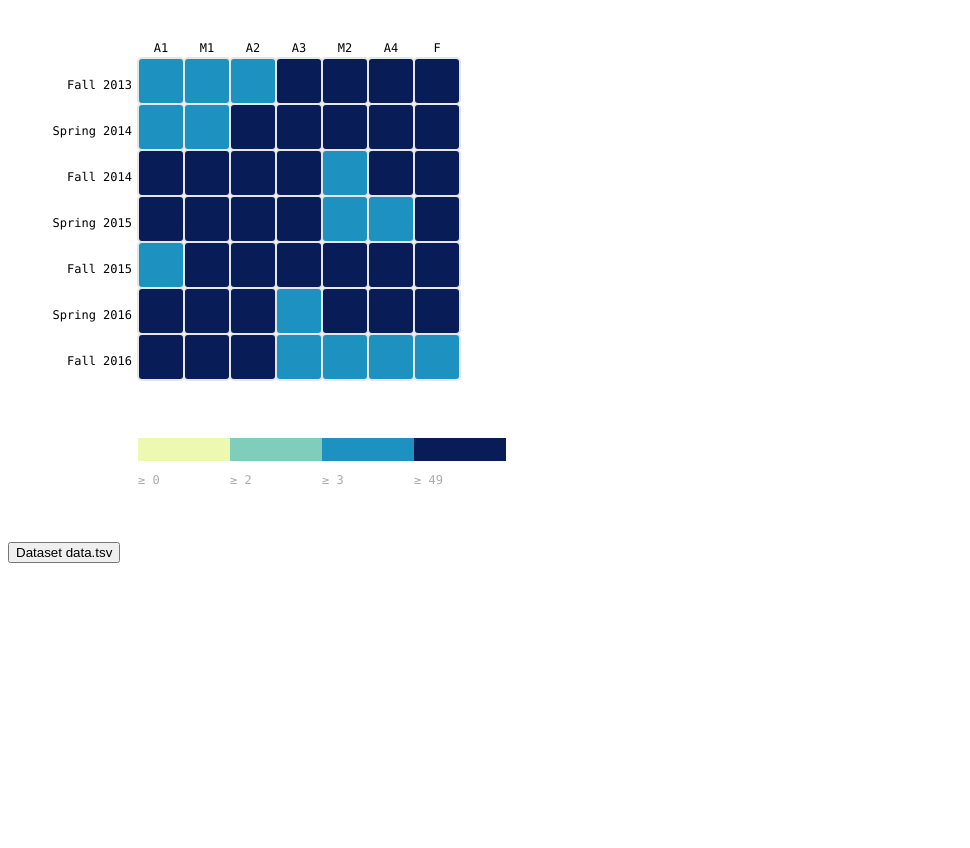
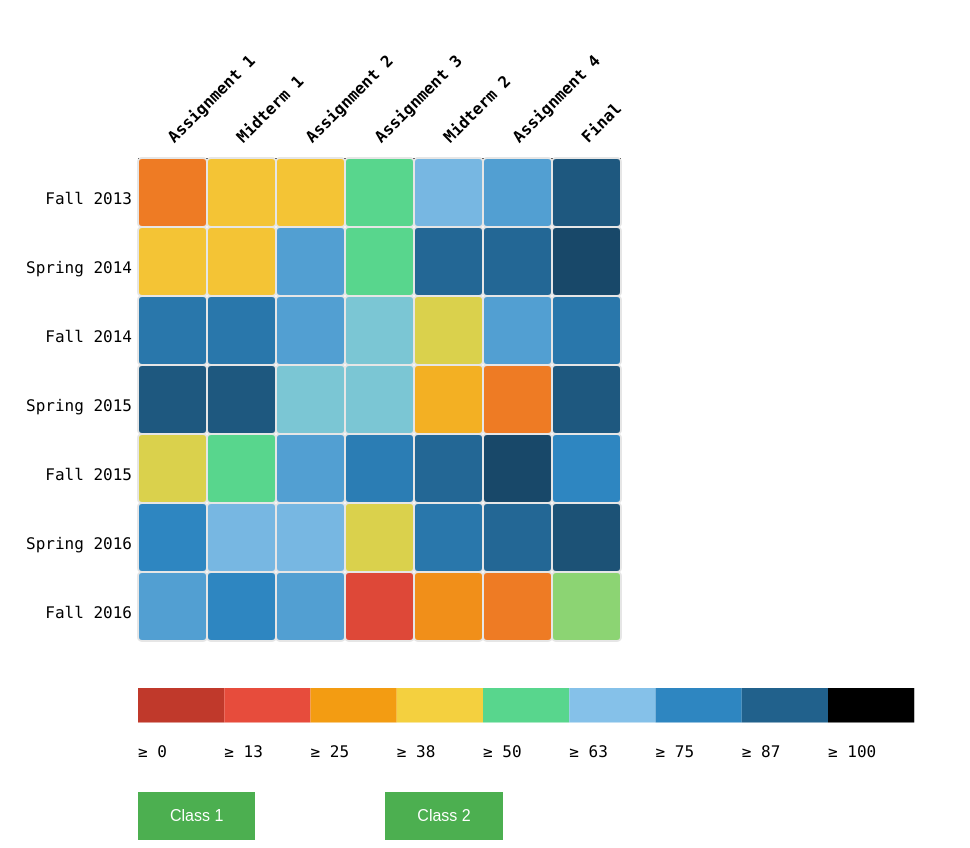
Before and after one commit to gauravaradhye/D3-HeatMap, a plain HTML site: page index.html in a window 1280 px wide. Shown: the whole page, without its empty margins (0-970 px from the left). Before the commit the page ends 800 px from the top, so only its background shows below. Drawn offline with nearby package versions, Linux system fonts and the light colour scheme.

Commit message:
Got rotated text working

```diff
--- a/index.html
+++ b/index.html
@@ -1,17 +1,18 @@
 <!DOCTYPE html>
 <meta charset="utf-8">
 <html>
+
 <head>
     <style>
         rect.bordered {
             stroke: #E6E6E6;
-        stroke-width:2px;
+            stroke-width: 2px;
         }
 
         text.mono {
-        font-size: 9pt;
+            font-size: 12pt;
             font-family: Consolas, courier;
-        fill: #aaa;
+            fill: #000;
         }
 
         text.axis-workweek {
@@ -21,25 +22,47 @@
         text.axis-worktime {
             fill: #000;
         }
+
+        .dataset-button {
+            background-color: #4CAF50;
+            /* Green */
+            border: none;
+            color: white;
+            padding: 15px 32px;
+            text-align: center;
+            text-decoration: none;
+            display: inline-block;
+            font-size: 16px;
+            margin-left: 130px;
+            cursor: hand;
+        }
     </style>
     <script src="http://d3js.org/d3.v3.js"></script>
 </head>
+
 <body>
     <div id="chart"></div>
     <div id="dataset-picker">
     </div>
     <script type="text/javascript">
-      var margin = { top: 50, right: 0, bottom: 100, left: 130 },
+        var margin = {
+                top: 150,
+                right: 0,
+                bottom: 100,
+                left: 130
+            },
             width = 960 - margin.left - margin.right,
-          height = 530 - margin.top - margin.bottom,
-          gridSize = Math.floor(width / 18),
-          legendElementWidth = gridSize*2,
-          buckets = 4,
+            height = 780 - margin.top - margin.bottom,
+            gridSize = Math.floor(width / 12),
+            legendElementWidth = gridSize * 1.25,
+            buckets = 8,
             //colors = ["#ffffd9","#edf8b1","#c7e9b4","#7fcdbb","#41b6c4","#1d91c0","#225ea8","#253494","#081d58"], // alternatively colorbrewer.YlGnBu[9]
-          colors = ["#edf8b1","#7fcdbb","#1d91c0","#081d58"], // alternatively colorbrewer.YlGnBu[9]
+            colors = ["#C0392B", "#E74C3C", "#F39C12", "#F4D03F", "#58D68D", "#85C1E9", "#2E86C1", "#21618C"], // alternatively colorbrewer.YlGnBu[9]
             courses = ["Fall 2013", "Spring 2014", "Fall 2014", "Spring 2015", "Fall 2015", "Spring 2016", "Fall 2016"],
-          assignments = ["A1", "M1", "A2", "A3", "M2", "A4", "F"];
-          datasets = ["data.tsv"];
+            assignments = ["Assignment 1", "Midterm 1", "Assignment 2", "Assignment 3", "Midterm 2", "Assignment 4", "Final"];
+
+        datasets = ["data.tsv", "data2.tsv"];
+        datasets_names = ["Class 1", "Class 2"]
 
         var svg = d3.select("#chart").append("svg")
             .attr("width", width + margin.left + margin.right)
@@ -50,22 +73,57 @@
         var courseLabels = svg.selectAll(".courseLabel")
             .data(courses)
             .enter().append("text")
-            .text(function (d) { return d; })
+            .text(function(d) {
+                return d;
+            })
             .attr("x", 0)
-            .attr("y", function (d, i) { return i * gridSize; })
+            .attr("y", function(d, i) {
+                return i * gridSize;
+            })
             .style("text-anchor", "end")
+            .style("margin-right", "5px")
             .attr("transform", "translate(-6," + gridSize / 1.5 + ")")
-            .attr("class", function (d, i) { return ((i >= 0 && i <= 7) ? "courseLabel mono axis axis-workweek" : "courseLabel mono axis"); });
+            .attr("class", function(d, i) {
+                return ((i >= 0 && i <= 7) ? "courseLabel mono axis axis-workweek" : "courseLabel mono axis");
+            });
 
-      var assignmentLabels = svg.selectAll(".assignmentLabel")
-          .data(assignments)
-          .enter().append("text")
-            .text(function(d) { return d; })
-            .attr("x", function(d, i) { return i * gridSize; })
-            .attr("y", 0)
-            .style("text-anchor", "middle")
-            .attr("transform", "translate(" + gridSize / 2 + ", -6)")
-            .attr("class", function(d, i) { return ((i >= 0 && i <= 16) ? "assignmentLabel mono axis axis-worktime" : "assignmentLabel mono axis"); });
+        // var assignmentLabels = svg.selectAll(".assignmentLabel")
+        //     .data(assignments)
+        //     .enter().append("text")
+        //       .text(function(d) { return d; })
+        //       .attr("x", function(d, i) { return i * gridSize + gridSize/2; })
+        //       .attr("y", -6)
+        //       .style("text-anchor", "middle")
+        //       //.attr("transform", "translate(" + gridSize / 2 + ", -6)")
+        //       .attr("class", function(d, i) { return ((i >= 0 && i <= 16) ? "assignmentLabel mono axis axis-worktime" : "assignmentLabel mono axis"); })
+        //.selectAll("text")
+        //.attr("transform", "translate(" +gridSize * i + (gridSize/2) + ", -6) rotate(-65)");
+        //.attr("transform", function(d, i) {return "rotate(-65 "+i+" -6)"});
+        //.attr("transform", "rotate(-65)");
+
+        var x = d3.scale.linear()
+            .domain([0, gridSize * 7])
+            .range([0, gridSize * 7]);
+
+        var xAxis = d3.svg.axis()
+            .scale(x)
+            //.ticks(7)
+            .tickValues([gridSize * 0, gridSize * 1, gridSize * 2, gridSize * 3, gridSize * 4, gridSize * 5, gridSize * 6])
+            .tickFormat(function(d, i) {
+                return assignments[i];
+            });
+        //.tickSize(gridSize);
+
+        svg.append("g")
+            .attr("class", "x axis")
+            .call(xAxis)
+            .selectAll("text")
+            .attr("class", "mono")
+            .style("font-weight", "bold")
+            .style("text-anchor", "start")
+            .attr("dx", "2.25em")
+            .attr("dy", "0.4em")
+            .attr("transform", "rotate(-45)");
 
         var heatmapChart = function(tsvFile) {
             d3.tsv(tsvFile,
@@ -77,53 +135,77 @@
                     };
                 },
                 function(error, data) {
-          var colorScale = d3.scale.quantile()
-              .domain([0, buckets - 1, d3.max(data, function (d) { return d.meanScore; })])
+                    // var colorScale = d3.scale.quantile()
+                    //     .domain([0, buckets - 1, d3.max(data, function (d) { return d.meanScore; })])
+                    //     .range(colors);
+
+                    var colorScale = d3.scale.linear()
+                        .domain([0, 13, 25, 38, 50, 63, 75, 87, 100]) // d3.max(data, function (d) { return d.meanScore; })])
                         .range(colors);
 
                     var cards = svg.selectAll(".assignment")
-              .data(data, function(d) {return d.course+':'+d.assignment;});
+                        .data(data, function(d) {
+                            return d.course + ':' + d.assignment;
+                        });
 
                     cards.append("title");
 
                     cards.enter().append("rect")
-              .attr("x", function(d) { return (d.assignment - 1) * gridSize; })
-              .attr("y", function(d) { return (d.course - 1) * gridSize; })
+                        .attr("x", function(d) {
+                            return (d.assignment - 1) * gridSize;
+                        })
+                        .attr("y", function(d) {
+                            return (d.course - 1) * gridSize;
+                        })
                         .attr("rx", 4)
                         .attr("ry", 4)
                         .attr("class", "hour bordered")
                         .attr("width", gridSize)
                         .attr("height", gridSize)
                         .style("fill", colors[0]);
+                    // .append("svg:title")
+                    // .text(function(d) { return d; });
 
                     cards.transition().duration(1000)
-              .style("fill", function(d) { return colorScale(d.meanScore); });
+                        .style("fill", function(d) {
+                            return colorScale(d.meanScore);
+                        });
 
-          cards.select("title").text(function(d) { return d.meanScore; });
+                    cards.select("title").text(function(d) {
+                        return d.meanScore;
+                    });
 
                     cards.exit().remove();
 
                     var legend = svg.selectAll(".legend")
-              .data([0].concat(colorScale.quantiles()), function(d) { return d; });
+                        // .data([0].concat(colorScale.quantiles()), function(d) { return d; });
+                        .data(colorScale.domain());
 
                     legend.enter().append("g")
                         .attr("class", "legend");
 
                     legend.append("rect")
-            .attr("x", function(d, i) { return legendElementWidth * i; })
+                        .attr("x", function(d, i) {
+                            return legendElementWidth * i;
+                        })
                         .attr("y", height)
                         .attr("width", legendElementWidth)
                         .attr("height", gridSize / 2)
-            .style("fill", function(d, i) { return colors[i]; });
+                        .style("fill", function(d, i) {
+                            return colors[i];
+                        });
 
                     legend.append("text")
                         .attr("class", "mono")
-            .text(function(d) { return "≥ " + Math.round(d); })
-            .attr("x", function(d, i) { return legendElementWidth * i; })
+                        .text(function(d) {
+                            return "≥ " + Math.round(d);
+                        })
+                        .attr("x", function(d, i) {
+                            return legendElementWidth * i;
+                        })
                         .attr("y", height + gridSize);
 
                     legend.exit().remove();
-
                 });
         };
 
@@ -134,12 +216,15 @@
 
         datasetpicker.enter()
             .append("input")
-        .attr("value", function(d){ return "Dataset " + d })
+            .attr("value", function(d, i) {
+                return datasets_names[i]
+            })
             .attr("type", "button")
             .attr("class", "dataset-button")
-        .on("click", function(d) {
-          heatmapChart(d);
+            .on("click", function(d, i) {
+                heatmapChart(datasets[i]);
             });
     </script>
 </body>
+
 </html>
```
Also changed, not shown: data2.tsv (added, +50 -0 lines). Lines whose indentation alone changed are shown as unchanged.
